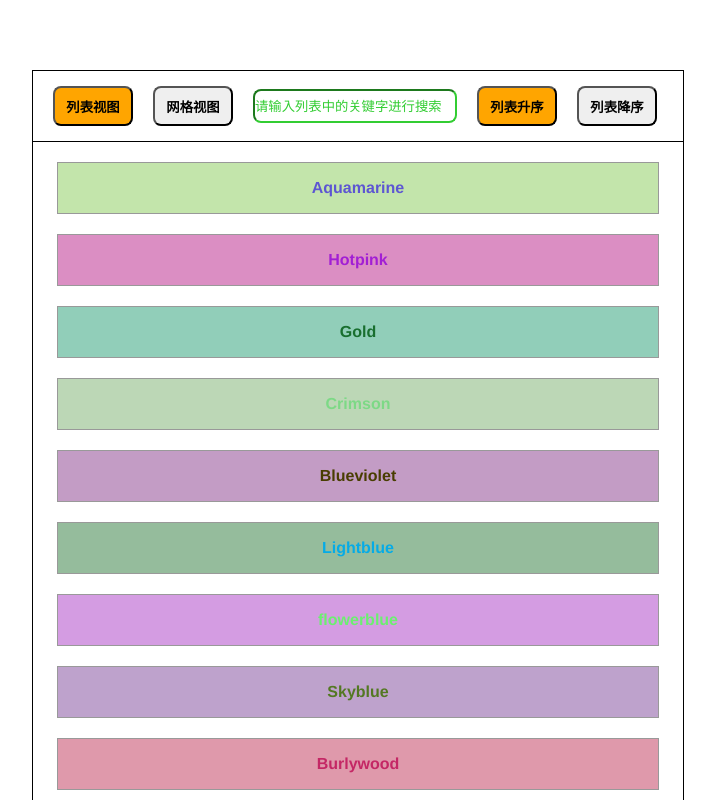
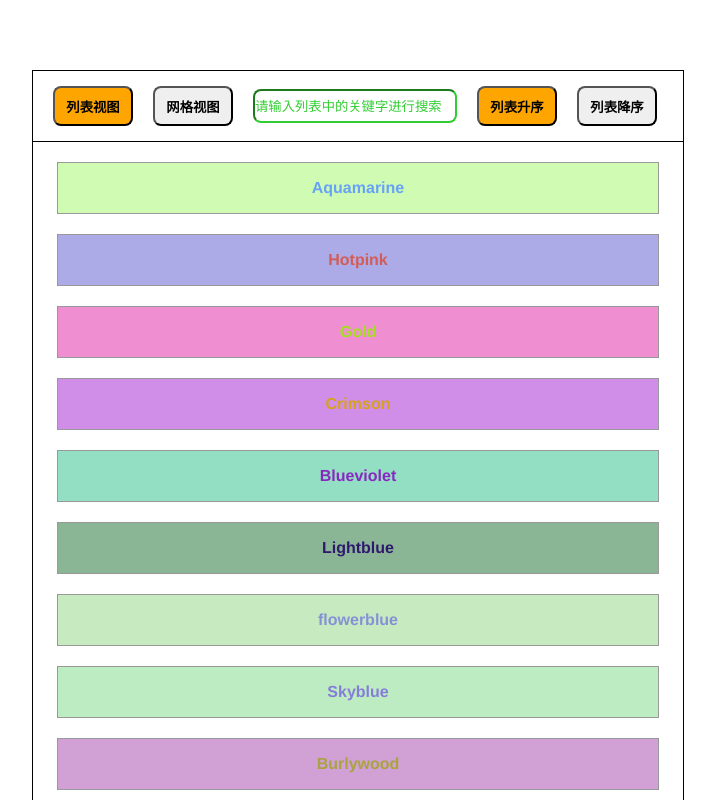
Before and after one commit to SuMing777/vueList, a Vue app: page / in a window 1280 px wide. Shown: the top 800 px of the page, without its empty margins (258-973 px from the left). Built offline with nearby package versions, Linux system fonts and the light colour scheme.

Commit message:
随机颜色修改

```diff
--- a/src/component/navList.vue
+++ b/src/component/navList.vue
@@ -69,15 +69,13 @@ export default {
   },
   methods:{
     randomRgb(){
-      let R = Math.floor(Math.random() * 100 + 130);
-      let G = Math.floor(Math.random() * 100 + 130);
-      let B = Math.floor(Math.random() * 100 + 130);
-      let r = Math.floor(Math.random() * 250);
-      let g = Math.floor(Math.random() * 250);
-      let b = Math.floor(Math.random() * 250);
+      let R = Math.floor(Math.random() * 250);
+      let G = Math.floor(Math.random() * 250);
+      let B = Math.floor(Math.random() * 250);
+      let A = 0.5;
       return {
-        background:`rgb(${R},${G},${B})`,
-        color:`rgb(${r},${g},${b})`
+        background:`rgba(${R},${G},${B},${A})`,
+        color:`rgb(${B},${R},${G})`
       }
     }
   }
```
